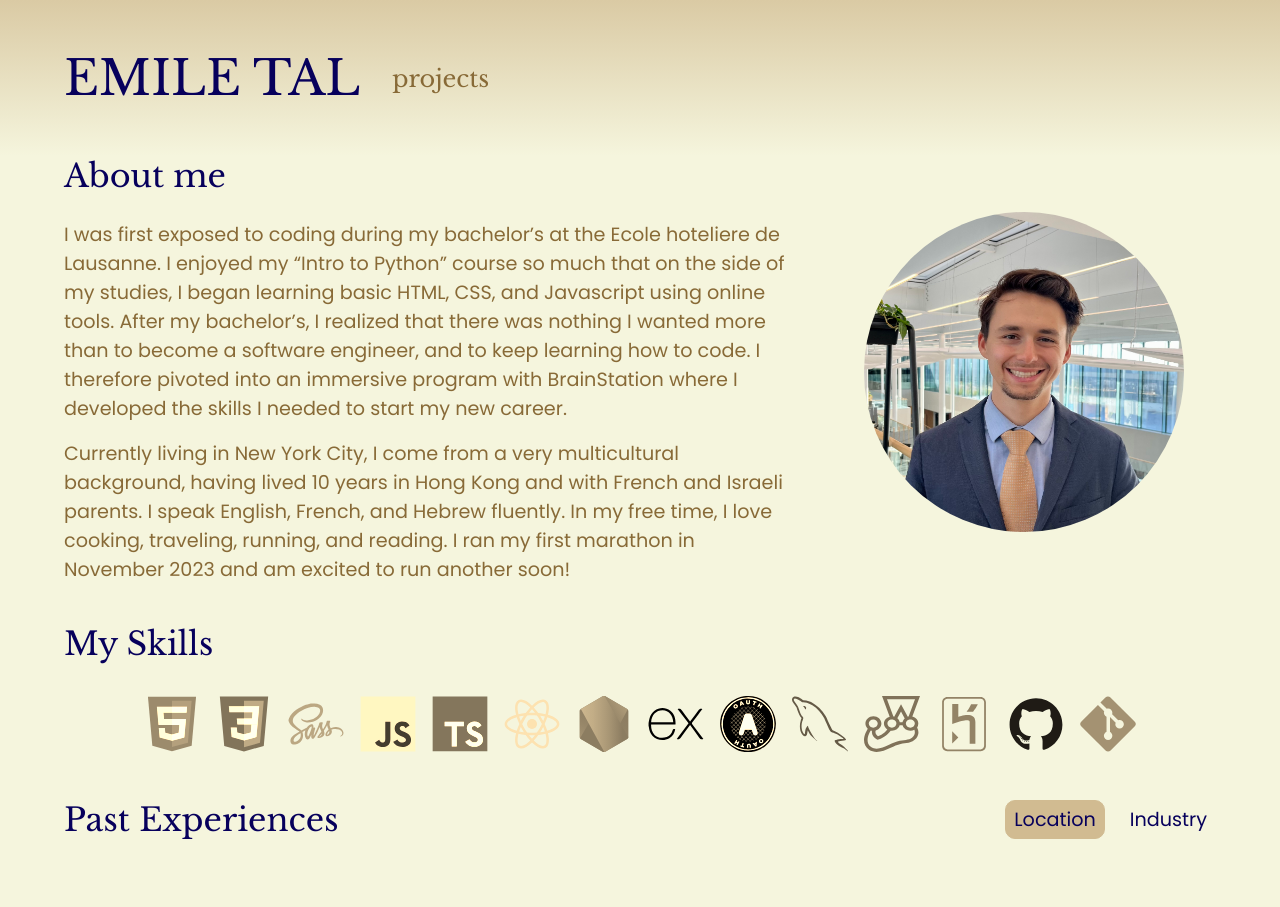
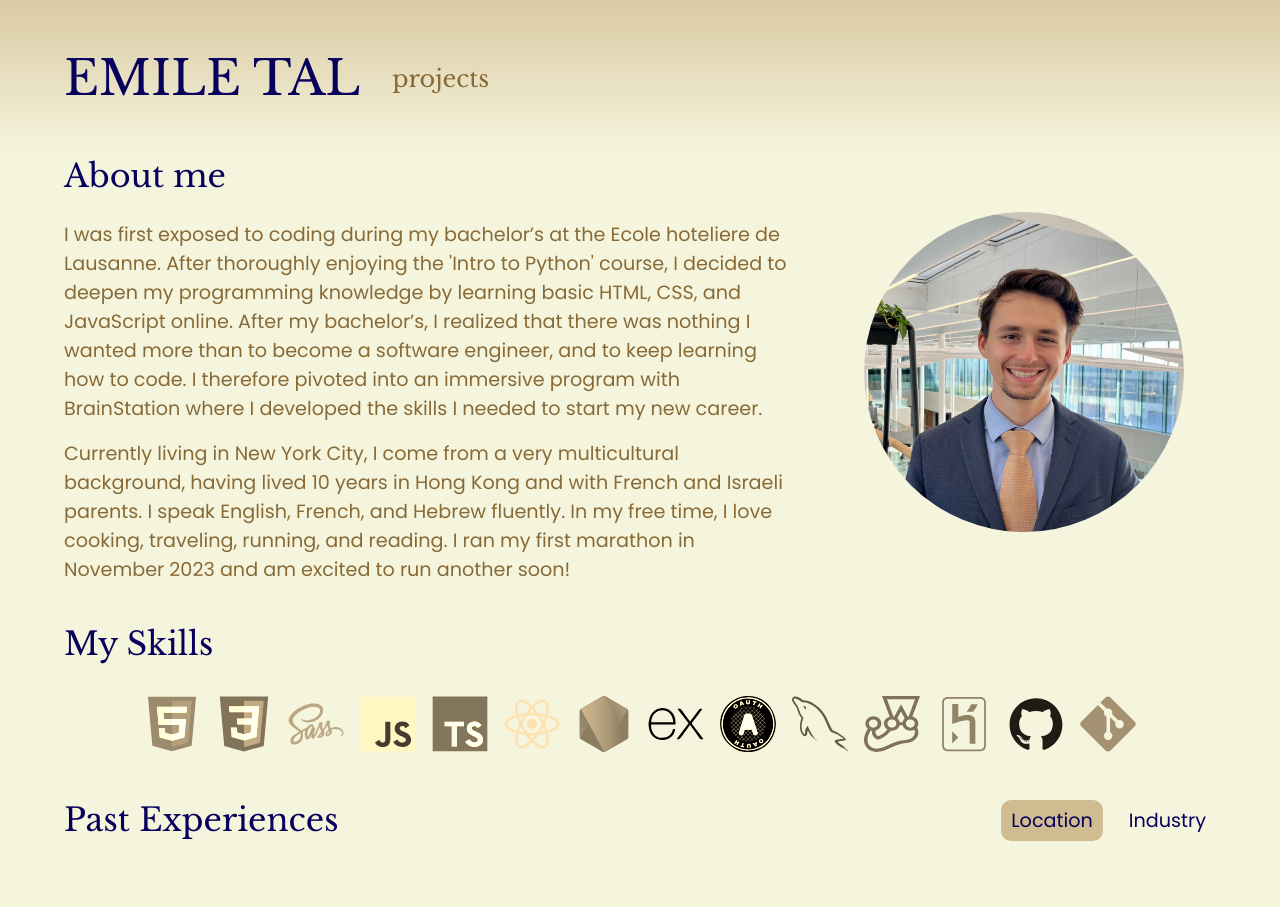
Before and after one commit to emile-tal/emiletal, a React (Vite) app: page / in a window 1280 px wide. Shown: the top 907 px of the page. Built offline with nearby package versions, Linux system fonts and the light colour scheme.

Commit message:
Change favicon

```diff
--- a/index.html
+++ b/index.html
@@ -3,7 +3,7 @@
 
 <head>
   <meta charset="UTF-8" />
-  <link rel="icon" type="image/svg+xml" href="/vite.svg" />
+  <link rel="icon" href="/favicon.png" />
   <meta name="viewport" content="width=device-width, initial-scale=1.0" />
   <link rel="preconnect" href="https://fonts.googleapis.com">
   <link rel="preconnect" href="https://fonts.gstatic.com" crossorigin>
--- a/src/components/AboutSection/AboutSection.jsx
+++ b/src/components/AboutSection/AboutSection.jsx
@@ -9,7 +9,7 @@ export function AboutSection() {
             <div className='about__container'>
                 <div className='about__text-container'>
                     <p className='about__content'>
-                        I was first exposed to coding during my bachelor’s at the Ecole hoteliere de Lausanne. I enjoyed my “Intro to Python” course so much that on the side of my studies, I began learning basic HTML, CSS, and Javascript using online tools. After my bachelor’s, I realized that there was nothing I wanted more than to become a software engineer, and to keep learning how to code. I therefore pivoted into an immersive program with BrainStation where I developed the skills I needed to start my new career.
+                        I was first exposed to coding during my bachelor’s at the Ecole hoteliere de Lausanne. After thoroughly enjoying the 'Intro to Python' course, I decided to deepen my programming knowledge by learning basic HTML, CSS, and JavaScript online. After my bachelor’s, I realized that there was nothing I wanted more than to become a software engineer, and to keep learning how to code. I therefore pivoted into an immersive program with BrainStation where I developed the skills I needed to start my new career.
                     </p>
                     <p className='about__content'>
                         Currently living in New York City, I come from a very multicultural background, having lived 10 years in Hong Kong and with French and Israeli parents. I speak English, French, and Hebrew fluently. In my free time, I love cooking, traveling, running, and reading. I ran my first marathon in November 2023 and am excited to run another soon!
--- a/src/components/ExperiencesSection/ExperiencesSection.scss
+++ b/src/components/ExperiencesSection/ExperiencesSection.scss
@@ -53,6 +53,7 @@
 
         @include tablet {
             font-size: 1rem;
+            border: $color1 solid 2px;
         }
 
         @include desktop {
@@ -62,12 +63,20 @@
         &:hover {
             cursor: pointer;
             border: $color5 solid 1px;
+
+            @include tablet {
+                border: $color5 solid 2px;
+            }
         }
 
         &--active {
             background-color: $color5;
             border: $color5 solid 1px;
             font-weight: 400;
+
+            @include tablet {
+                border: $color5 solid 2px;
+            }
         }
     }
 
```
Also changed, not shown: public/favicon.png (added).
